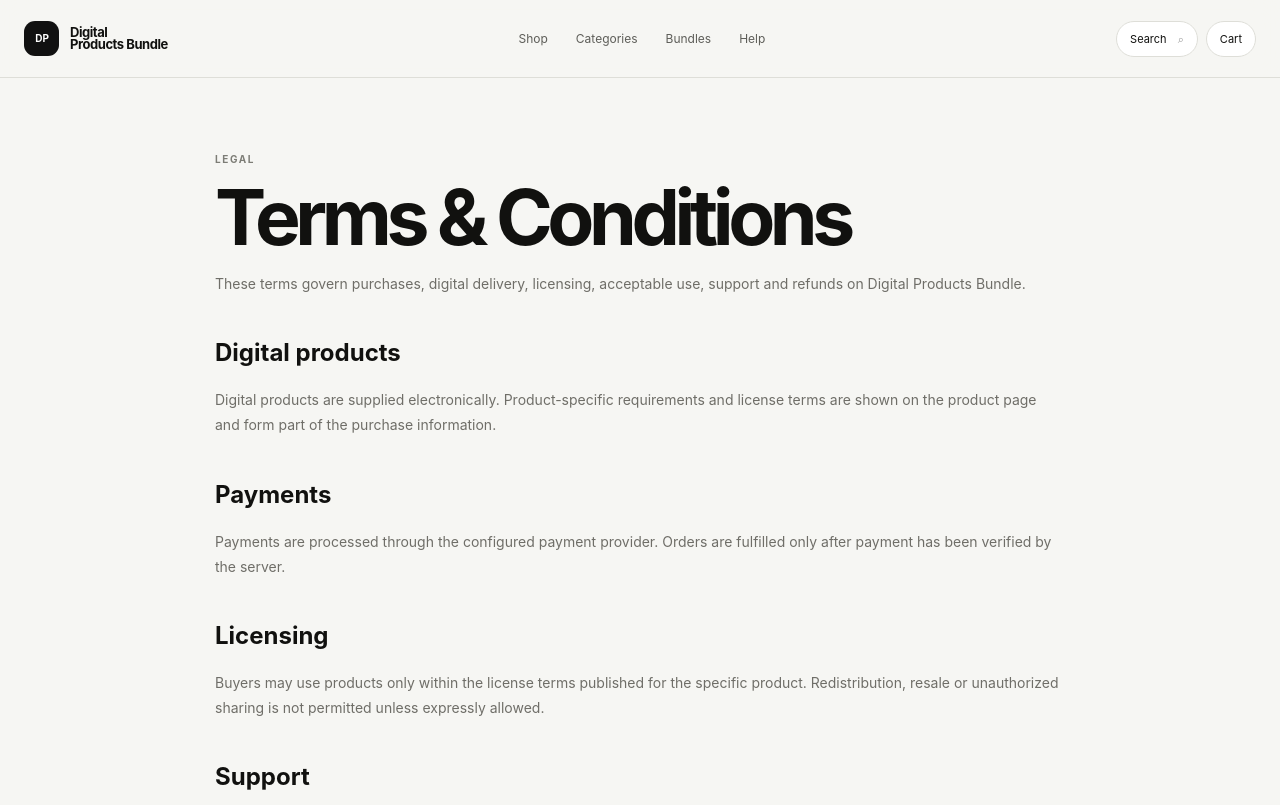
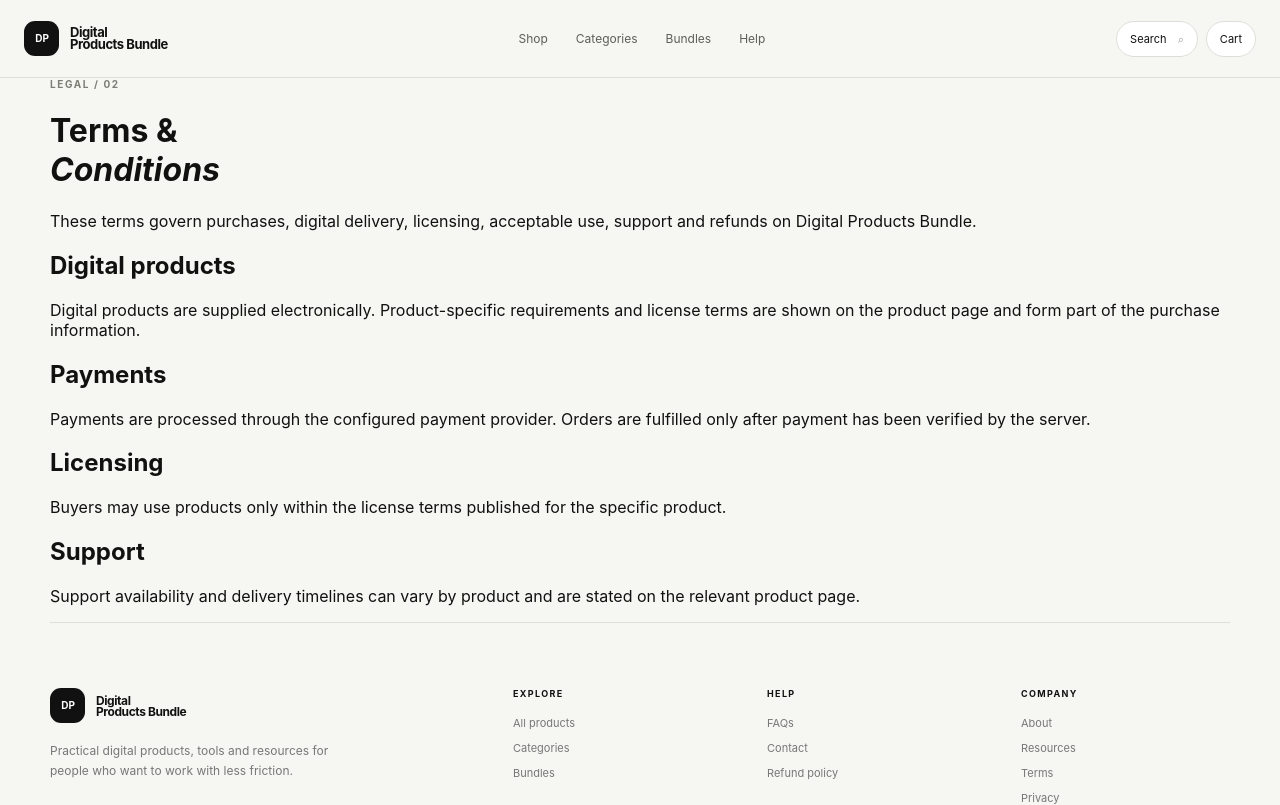
Before and after one commit to rohit-kumar-seo-repo/digital_products_bundle, a Next.js app: page /terms in a window 1280 px wide. Shown: the top 805 px of the page. Built offline with nearby package versions, Linux system fonts and the light colour scheme.

Commit message:
Unify information and legal pages

```diff
--- a/app/terms/page.tsx
+++ b/app/terms/page.tsx
@@ -1 +1 @@
-export const metadata={title:"Terms & Conditions"};export default function Terms(){return <main className="container legalPage"><span className="eyebrow">LEGAL</span><h1>Terms & Conditions</h1><p>These terms govern purchases, digital delivery, licensing, acceptable use, support and refunds on Digital Products Bundle.</p><h2>Digital products</h2><p>Digital products are supplied electronically. Product-specific requirements and license terms are shown on the product page and form part of the purchase information.</p><h2>Payments</h2><p>Payments are processed through the configured payment provider. Orders are fulfilled only after payment has been verified by the server.</p><h2>Licensing</h2><p>Buyers may use products only within the license terms published for the specific product. Redistribution, resale or unauthorized sharing is not permitted unless expressly allowed.</p><h2>Support</h2><p>Support availability and delivery timelines can vary by product and are stated on the relevant product page.</p></main>}
+import {Reveal} from "@/components/motion";export const metadata={title:"Terms & Conditions | Digital Products Bundle"};export default function Terms(){return <main className="legalV3"><div className="container"><Reveal><span className="eyebrow">LEGAL / 02</span><h1>Terms &<br/><em>Conditions</em></h1><p>These terms govern purchases, digital delivery, licensing, acceptable use, support and refunds on Digital Products Bundle.</p></Reveal><div className="legalBodyV3"><h2>Digital products</h2><p>Digital products are supplied electronically. Product-specific requirements and license terms are shown on the product page and form part of the purchase information.</p><h2>Payments</h2><p>Payments are processed through the configured payment provider. Orders are fulfilled only after payment has been verified by the server.</p><h2>Licensing</h2><p>Buyers may use products only within the license terms published for the specific product.</p><h2>Support</h2><p>Support availability and delivery timelines can vary by product and are stated on the relevant product page.</p></div></div></main>}
```
